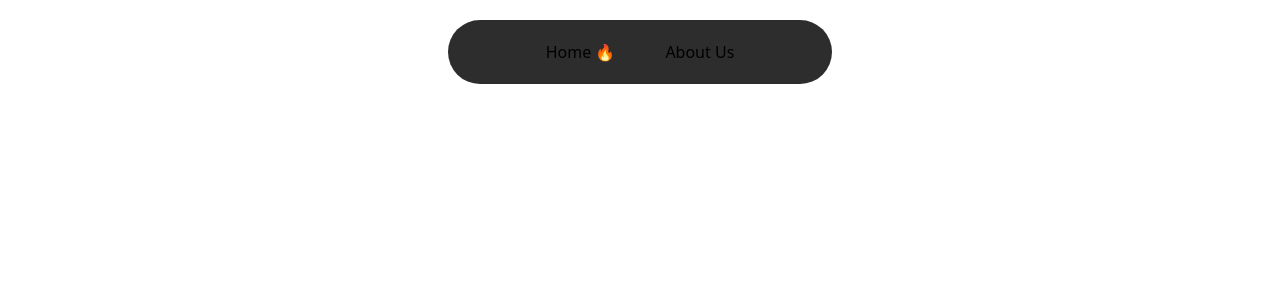
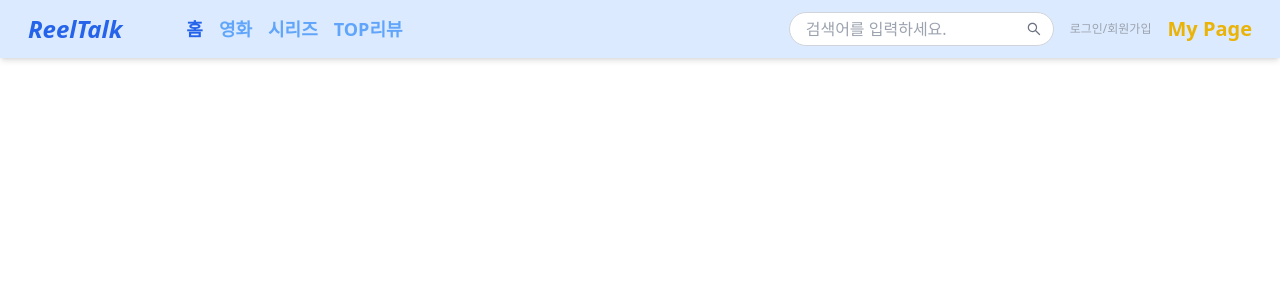
Before and after one commit to TEAM-ALOM/reeltalk-fe, a Next.js app: page / in a window 1280 px wide. Shown: the top 300 px of the page. Built offline with nearby package versions, Linux system fonts and the light colour scheme.

Commit message:
헤더 네비게이션바 초안

```diff
--- a/app/components/navigation.tsx
+++ b/app/components/navigation.tsx
@@ -1,21 +1,123 @@
 "use client";
-import Link from "next/link";
-import { usePathname } from "next/navigation";
-import styles from "../styles/navigation.module.css";
+import { useState } from "react";
+import { usePathname, useRouter } from "next/navigation";
+import { AiOutlineMenu, AiOutlineSearch } from "react-icons/ai";
 
-export default function Navigation() {
+export default function Header() {
+  const [isMenuOpen, setIsMenuOpen] = useState(false);
   const path = usePathname();
+  const router = useRouter();
+
+  const handleNavigation = (href: string) => {
+    if (path !== href) {
+      router.push(href);
+      setIsMenuOpen(false);
+    }
+  };
+
   return (
-    <nav className={styles.nav}>
-      <ul className={styles.list}>
-        <li>
-          <Link href="/">Home</Link> {path === "/" ? "🔥" : ""}
-        </li>
-        <li>
-          <Link href="/about-us">About Us</Link>
-          {path === "/about-us" ? "🔥" : ""}
-        </li>
-      </ul>
-    </nav>
+    <header className="bg-white shadow-md">
+      <div className="container max-w-full flex justify-between items-center px-2 py-3 bg-blue-100 p-4">
+        {/* 왼쪽 섹션: 로고 + 네비게이션 메뉴 */}
+        <div className="flex items-center space-x-6">
+          <button
+            onClick={() => handleNavigation("/")}
+            className="text-2xl font-bold text-blue-600 italic ml-5 mr-10"
+          >
+            ReelTalk
+          </button>
+
+          {/* 네비게이션 메뉴 (PC 화면에서만 보임) */}
+          <nav className="hidden md:flex space-x-4">
+            {["/", "/movies", "/series", "/top-reviews"].map((href, index) => (
+              <button
+                key={index}
+                onClick={() => handleNavigation(href)}
+                className={`text-blue-400 text-lg font-extrabold hover:text-gray-700 ${
+                  path === href ? "font-bold text-blue-600" : ""
+                }`}
+              >
+                {href === "/"
+                  ? "홈"
+                  : href === "/movies"
+                  ? "영화"
+                  : href === "/series"
+                  ? "시리즈"
+                  : "TOP리뷰"}
+              </button>
+            ))}
+          </nav>
+        </div>
+
+        {/* 오른쪽 섹션: 검색창 + 로그인 + My Page */}
+        <div className="flex items-center space-x-4 mr-5">
+          {/* 검색 입력창 */}
+          <div className="relative hidden md:flex items-center">
+            <input
+              type="text"
+              placeholder="검색어를 입력하세요."
+              className="border border-gray-300 rounded-full px-4 py-1 focus:outline-none focus:ring-2 focus:ring-blue-400"
+            />
+            <AiOutlineSearch className="absolute right-3 text-gray-500" />
+          </div>
+
+          <button
+            onClick={() => handleNavigation("/login")}
+            className="text-gray-400 hover:text-blue-500 text-xs"
+          >
+            로그인/회원가입
+          </button>
+
+          <button
+            onClick={() => handleNavigation("/mypage")}
+            className="text-yellow-500 font-bold text-xl"
+          >
+            My Page
+          </button>
+        </div>
+
+        {/* 햄버거 메뉴 (모바일) */}
+        <button
+          onClick={() => setIsMenuOpen(!isMenuOpen)}
+          className="md:hidden text-gray-600 text-2xl"
+        >
+          <AiOutlineMenu />
+        </button>
+      </div>
+
+      {/* 모바일 네비게이션 */}
+      {isMenuOpen && (
+        <nav className="md:hidden bg-white border-t border-gray-200 p-4 space-y-4">
+          {["/", "/movies", "/series", "/top-reviews"].map((href, index) => (
+            <button
+              key={index}
+              onClick={() => handleNavigation(href)}
+              className="block text-gray-700 hover:text-blue-500 w-full text-left"
+            >
+              {href === "/"
+                ? "홈"
+                : href === "/movies"
+                ? "영화"
+                : href === "/series"
+                ? "시리즈"
+                : "TOP리뷰"}
+            </button>
+          ))}
+          <hr />
+          <button
+            onClick={() => handleNavigation("/login")}
+            className="block text-gray-600   hover:text-blue-500 w-full text-left"
+          >
+            로그인/회원가입
+          </button>
+          <button
+            onClick={() => handleNavigation("/mypage")}
+            className="block text-yellow-500 font-bold w-full text-left"
+          >
+            My Page
+          </button>
+        </nav>
+      )}
+    </header>
   );
 }
--- a/app/styles/navigation.module.css
+++ b/app/styles/navigation.module.css
@@ -1,10 +1,9 @@
 .nav {
-  background-color: #2d2d2d;
+  background-color: #e3f2fd;
   position: fixed;
-  width: 30%;
+  width: 100%;
   margin: 0 auto;
-  top: 20px;
-  border-radius: 50px;
+
   padding: 20px 0px;
   left: 50%;
   z-index: 10;
```
Also changed, not shown: package.json (+5 -4 lines), 1 other file (tests, documents, lock files or other folders).
